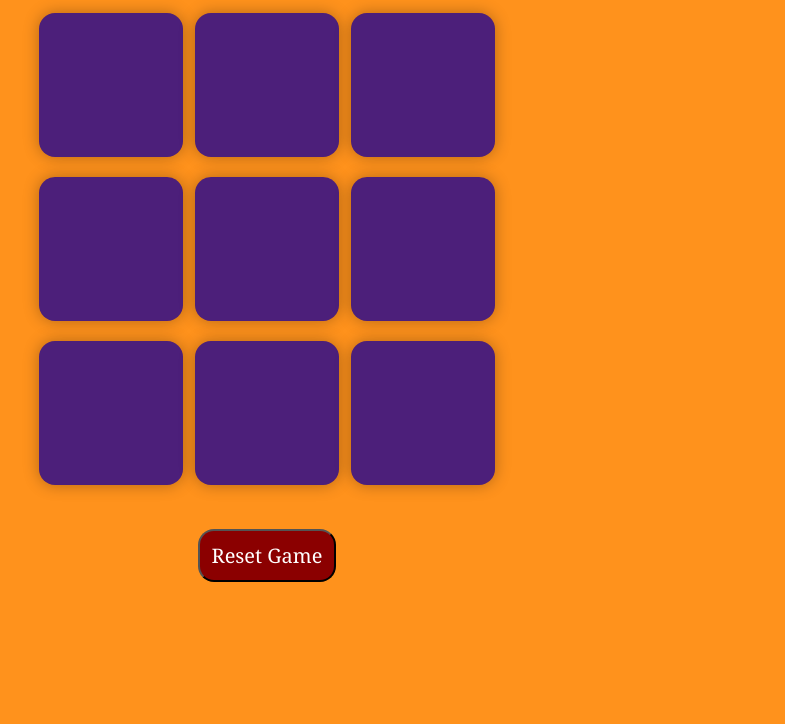
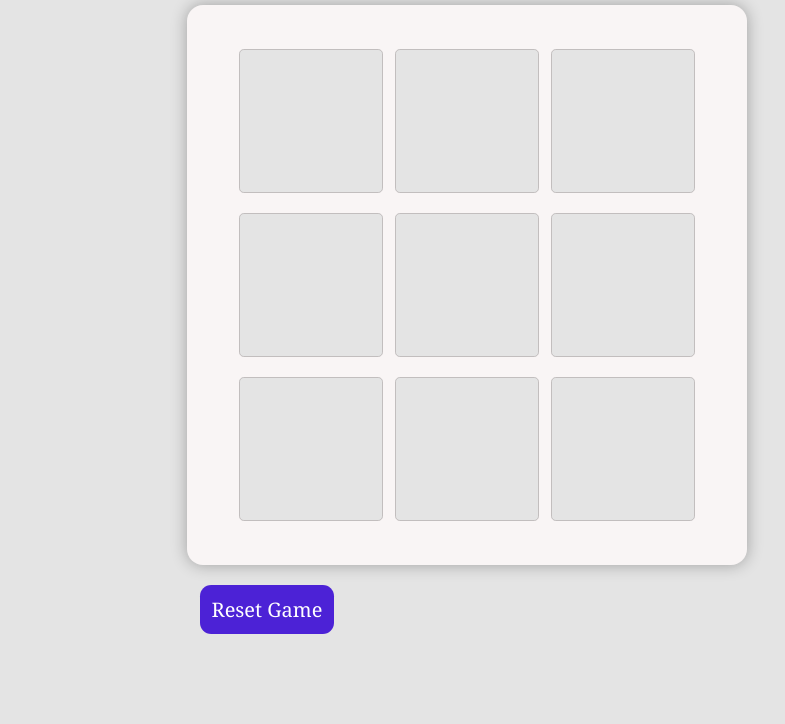
Before and after one commit to rishabhriyal112/Tic-Tac-Toe-Game, a plain HTML site: page index.html in a window 1280 px wide. Shown: the part 76-800 px from the top of the page, without its empty margins (373-1158 px from the left). Drawn offline with Linux system fonts and the light colour scheme.

Commit message:
style.css

```diff
--- a/style.css
+++ b/style.css
@@ -4,20 +4,30 @@
 }
 
 body{
-    background-color: #FF921C;
+    background-color: rgb(228, 228, 228);
     text-align: center;
 }
 
 h1{
     font-family: sans-serif;
     font-size: 40px;
+    margin-top: 1rem;
 }
 
 .container{
     height: 70vh;
+    width: 70vh;
     display: flex;
     justify-content: center;
     align-items: center;
+    background-color: rgb(249, 245, 245);
+    border: 1px solid black;
+    border: none;
+    box-shadow: 0 0 1rem rgba(0,0,0,0.3);
+    border-radius: 1rem;
+    margin-left: 70vh;
+    margin-top: 20px;
+
 }
 
 .game{
@@ -28,34 +38,37 @@ h1{
     justify-content: center;
     align-items: center;
     gap: 1.5vmin;
+    background-color: rgba(249,245,245);
 }
 
 .box{
     height: 18vmin;
     width: 18vmin;
-    border-radius: 1rem;
-    border: none;
-    box-shadow: 0 0 1rem rgba(0,0,0,0.3);
+    border-radius: 0.3rem;
+    border: 0.5px solid rgb(194, 190, 190);
     font-size: 8vmin;
-    background-color: #4C1F7A;
+    background-color: rgb(228, 228, 228);
     color: #219B9D;
 }
 
 .reset-btn{
     padding: 0.7rem;
     font-size: 1.25rem;
-    background-color: darkred;
+    background-color: rgb(76, 34, 214);
     color: white;
-    border-radius: 1rem;
+    border: none;
+    border-radius: 0.7rem;
+    margin-top: 20px;
 }
 
 .new-btn{
     padding: 0.7rem;
     font-family: Cambria, Cochin, Georgia, Times, 'Times New Roman', serif;
     font-size: 1.25rem;
-    background-color: #4C1F7A;
+    background-color: rgb(76, 34, 214);
     color: white;
-    border-radius: 1rem;
+    border-radius: 0.7rem;
+    border: none;
 }
 
 #msg{
```
